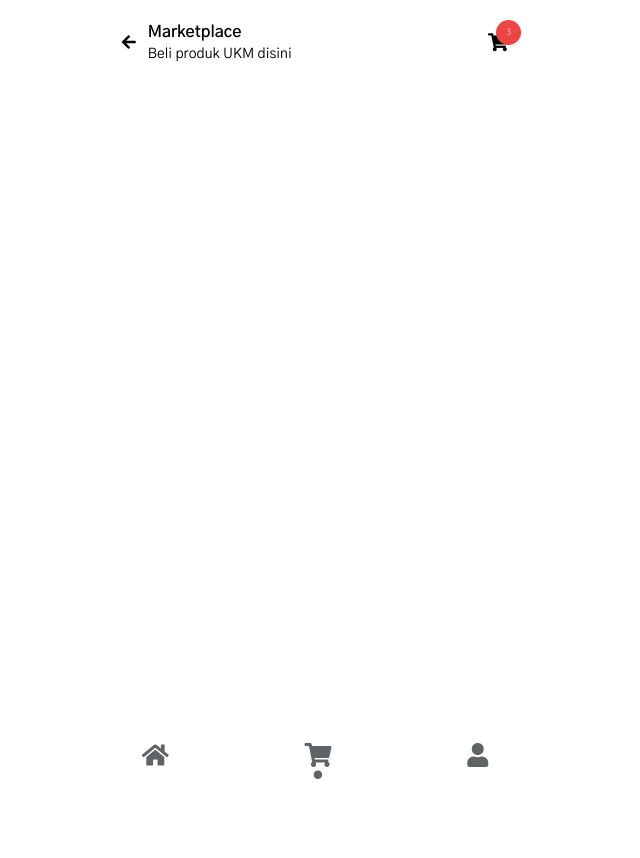
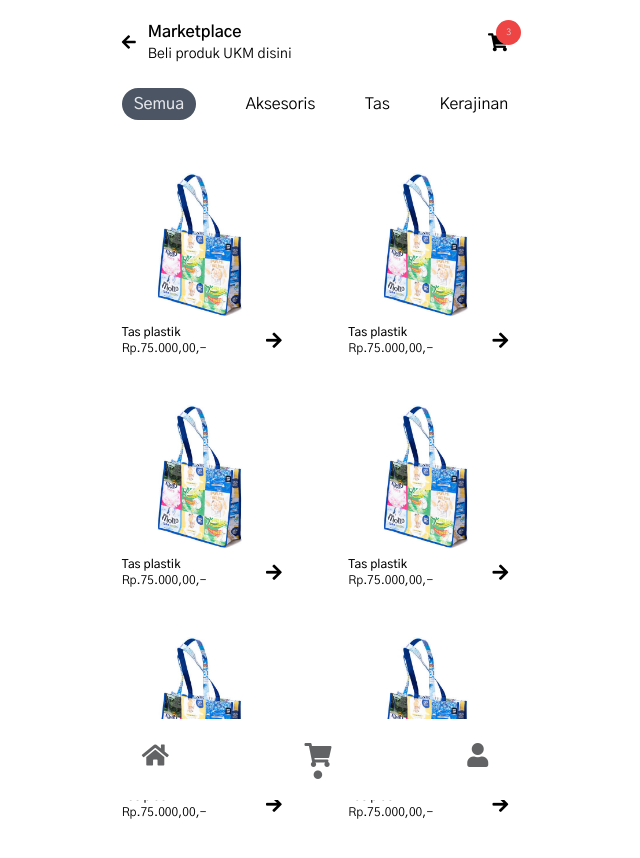
Before and after one commit to or-abdillh/echo-wallet, a Vue app: page /market in a window 1280 px wide. Shown: the top 858 px of the page, without its empty margins (325-965 px from the left). Before the commit the page ends 800 px from the top, so only its background shows below. Built offline with nearby package versions, Linux system fonts and the light colour scheme.

Commit message:
Create products market

```diff
--- a/src/components/HeaderBar.vue
+++ b/src/components/HeaderBar.vue
@@ -4,7 +4,7 @@
 }
 
 .header-bar {
-	@apply bg-drop flex items-center justify-between p-5;
+	@apply bg-drop flex flex-wrap items-center justify-between p-5;
 }
 </style>
 
@@ -13,6 +13,7 @@
 		<section class="responsive-container header-bar">
 			<slot name="start"></slot>
 			<slot name="end"></slot>
+			<slot name="bottom"></slot>
 		</section>
 	</main>
 </template>
--- a/src/components/HeaderMarket.vue
+++ b/src/components/HeaderMarket.vue
@@ -18,19 +18,30 @@
                 </span>
             </section>
         </template>
+        <template class="w-full" v-slot:bottom>
+            <section class="h-20 w-full flex justify-between items-center">
+                <template v-for="item in category" :key="item.id">
+                    <span :class="currentCategory === item.id ? 'bg-gray-600 text-gray-200 font-medium px-3 py-1 rounded-full' : ''"
+                        @click="currentCategory = item.id"
+                        class="active:95 duration-300">{{ item.name }}</span>
+                 </template>
+            </section>
+        </template>
     </HeaderBar>
 </template>
 
 <script setup>
 
-import { computed } from 'vue'
+import { computed, ref } from 'vue'
 import HeaderBar from '@/components/HeaderBar.vue'
 import { useHistory } from '@/stores/history'
-import backAction from '@/helper/backAction.js'
 import { useRouter } from 'vue-router'
+import category from '@/contents/category.js'
 
 const router = useRouter()
 const history = useHistory()
 const carts = computed(() => history.carts)
 
+const currentCategory = ref(1)
+
 </script>
--- /dev/null
+++ b/src/contents/category.js
@@ -0,0 +1,21 @@
+//Conten for catgory product
+//For marketplace
+
+export default [
+  {
+    name: 'Semua',
+    id: 1
+  },
+  {
+    name: 'Aksesoris',
+    id: 2
+  },
+  {
+    name: 'Tas',
+    id: 3
+  },
+  {
+    name: 'Kerajinan',
+    id: 4
+  }
+]
--- a/src/views/MarketPlace.vue
+++ b/src/views/MarketPlace.vue
@@ -1,6 +1,20 @@
 <template>
-    <main>
+    <main class="pt-20">
         <HeaderMarket />
+        <section class="mt-16 flex flex-wrap justify-between">
+            <template v-for="(card, x) in 6" :key="x">
+                <div class="w-40 mb-10">
+                    <img src="/product.jpg" class="w-full" />
+                    <div class="text-xs flex items-center justify-between">
+                        <span>
+                            <h1 class="font-medium">Tas plastik</h1>
+                            <p>Rp.75.000,00,-</p>
+                        </span>
+                        <i class="fa fa-arrow-right text-lg"></i>
+                    </div>
+                </div>
+            </template>
+        </section>
     </main>
 </template>
 
```
Also changed, not shown: public/product.jpg (added).
